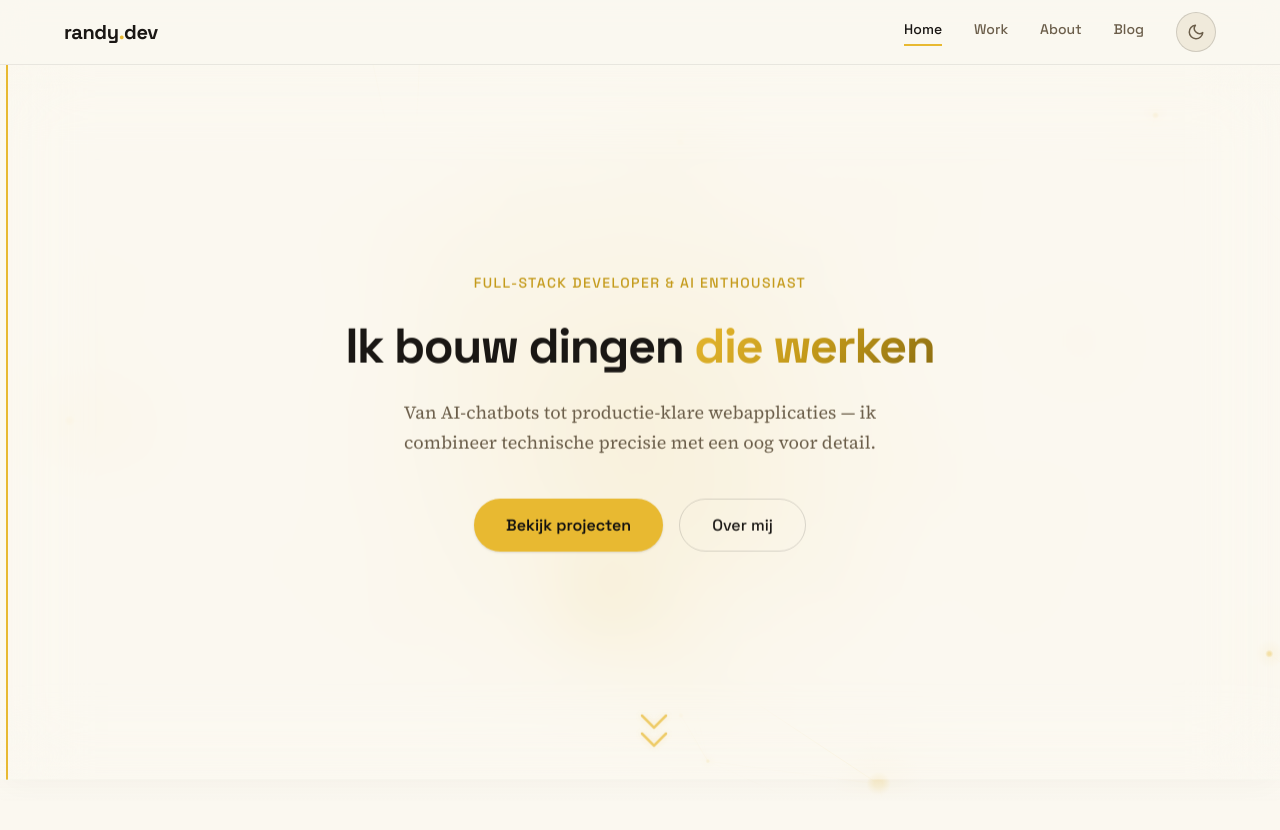
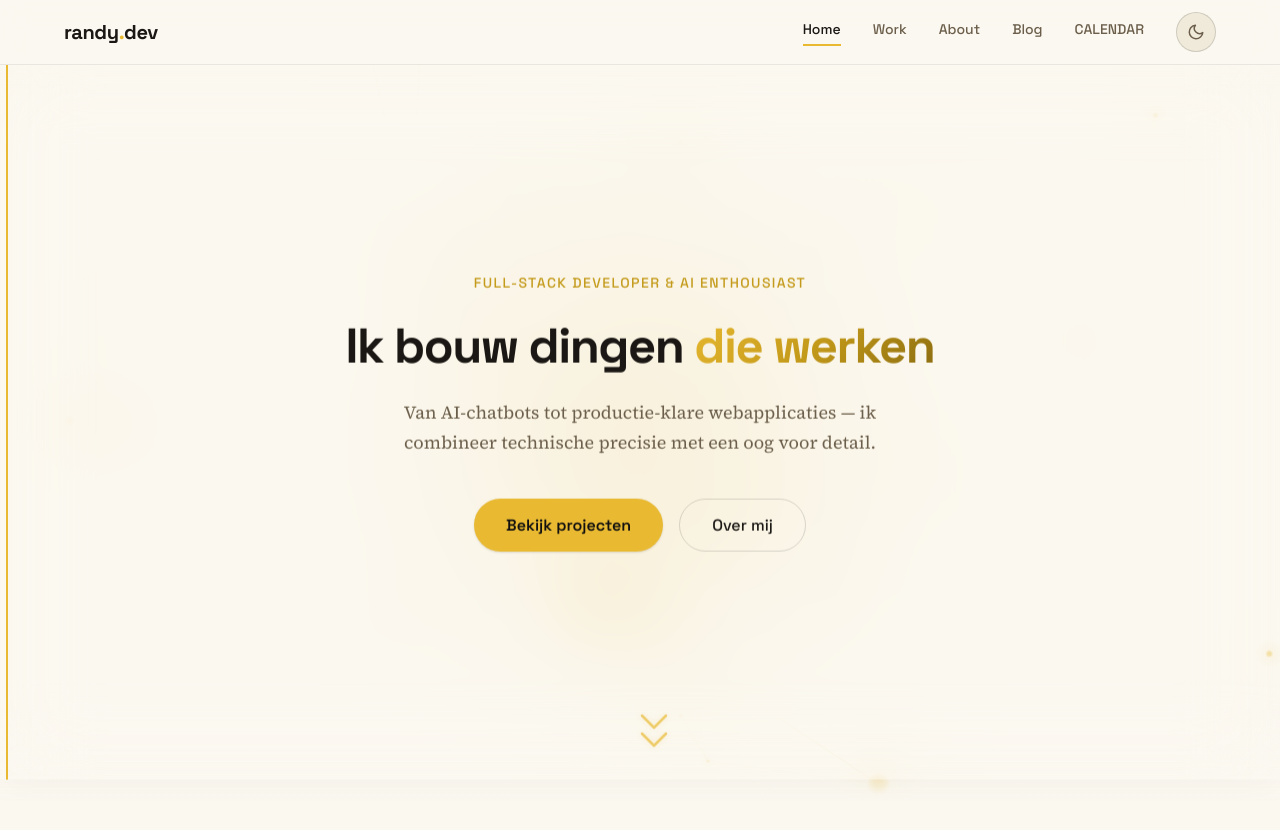
Before and after one commit to randydegroot56/randy-site, a Next.js app: page / in a window 1280 px wide. Shown: the top 830 px of the page. Built offline with nearby package versions, Linux system fonts and the light colour scheme.

Commit message:
feat: add Calendar link to Navbar

```diff
--- a/src/components/Navbar.jsx
+++ b/src/components/Navbar.jsx
@@ -7,10 +7,11 @@ import { usePathname } from 'next/navigation';
 import ThemeToggle from './ThemeToggle';
 
 const NAV_LINKS = [
-  { label: 'Home',  href: '/' },
-  { label: 'Work',  href: '/work' },
-  { label: 'About', href: '/about' },
-  { label: 'Blog',  href: '/blog' },
+  { label: 'Home',     href: '/' },
+  { label: 'Work',     href: '/work' },
+  { label: 'About',    href: '/about' },
+  { label: 'Blog',     href: '/blog' },
+  { label: 'CALENDAR', href: '/calendar' },
 ];
 
 export default function Navbar() {
```
